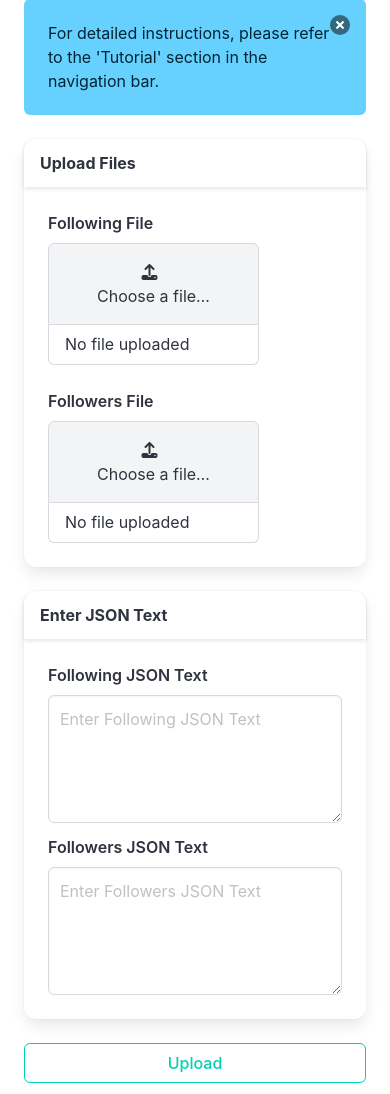
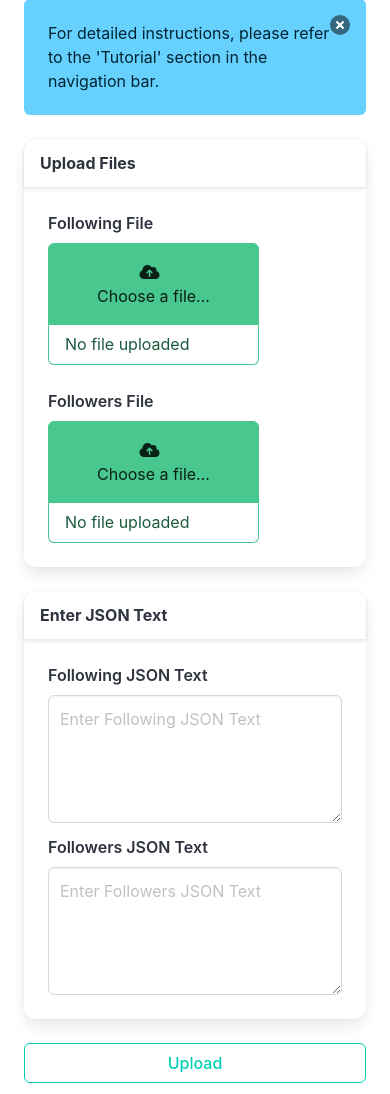
Before and after one commit to ridwaanhall/instagram-following-followers, a Django app: page / in a window 390 px wide. Shown: the part 233-1327 px from the top of the page. Run offline with Django 4.2, Linux system fonts and the light colour scheme.

Commit message:
feat: update upload page layout for improved responsiveness and user experience

```diff
--- a/analytics/templates/analytics/upload.html
+++ b/analytics/templates/analytics/upload.html
@@ -4,7 +4,7 @@
 
 {% block content %}
     <div class="columns is-centered">
-        <div class="column is-10-desktop is-12-tablet is-12-mobile">
+        <div class="column is-12-desktop is-12-tablet is-12-mobile">
             <div class="field">
                 <h1 class="title has-text-centered">Upload Following and Followers JSON Files or Enter JSON Text</h1>
             </div>
@@ -12,7 +12,7 @@
     </div>
 
     <div class="columns is-centered">
-        <div class="column is-10-desktop is-12-tablet is-12-mobile">
+        <div class="column is-12-desktop is-12-tablet is-12-mobile">
             <div class="notification is-info">
                 <button class="delete"></button>
                 For detailed instructions, please refer to the 'Tutorial' section in the navigation bar.
@@ -22,7 +22,7 @@
 
     {% if messages %}
         <div class="columns is-centered">
-            <div class="column is-10-desktop is-12-tablet is-12-mobile">
+            <div class="column is-12-desktop is-12-tablet is-12-mobile">
                 {% for message in messages %}
                     <div class="notification is-danger">
                         <button class="delete"></button>
@@ -35,7 +35,7 @@
 
     {% if form.errors %}
         <div class="columns is-centered">
-            <div class="column is-10-desktop is-12-tablet is-12-mobile">
+            <div class="column is-12-desktop is-12-tablet is-12-mobile">
                 <div class="notification is-danger">
                     <button class="delete"></button>
                     <ul>
@@ -52,7 +52,7 @@
         {% csrf_token %}
 
         <div class="columns is-centered" id="file-upload-section">
-            <div class="column is-10-desktop is-12-tablet is-12-mobile">
+            <div class="column is-12-desktop is-12-tablet is-12-mobile">
                 <!-- File Upload Section: Top Card -->
                 <div class="card">
                     <div class="card-header">
@@ -64,12 +64,12 @@
                             <div class="column is-half-desktop is-full-tablet">
                                 <div class="field">
                                     <label class="label">Following File</label>
-                                    <div id="file-js-example-following" class="file has-name is-boxed">
+                                    <div id="file-js-example-following" class="file is-boxed is-success has-name">
                                         <label class="file-label">
                                             <input class="file-input" type="file" name="following_file">
                                             <span class="file-cta">
                                                 <span class="file-icon">
-                                                    <i class="fas fa-upload"></i>
+                                                    <i class="fas fa-cloud-upload-alt"></i>
                                                 </span>
                                                 <span class="file-label">
                                                     Choose a file…
@@ -87,12 +87,12 @@
                             <div class="column is-half-desktop is-full-tablet">
                                 <div class="field">
                                     <label class="label">Followers File</label>
-                                    <div id="file-js-example-followers" class="file has-name is-boxed">
+                                    <div id="file-js-example-followers" class="file is-boxed is-success has-name">
                                         <label class="file-label">
                                             <input class="file-input" type="file" name="followers_file">
                                             <span class="file-cta">
                                                 <span class="file-icon">
-                                                    <i class="fas fa-upload"></i>
+                                                    <i class="fas fa-cloud-upload-alt"></i>
                                                 </span>
                                                 <span class="file-label">
                                                     Choose a file…
@@ -113,7 +113,7 @@
         </div>
 
         <div class="columns is-centered" id="json-text-section">
-            <div class="column is-10-desktop is-12-tablet is-12-mobile">
+            <div class="column is-12-desktop is-12-tablet is-12-mobile">
                 <!-- JSON Text Input Section: Bottom Card -->
                 <div class="card">
                     <div class="card-header">
@@ -145,7 +145,7 @@
         </div>
 
         <div class="columns is-centered">
-            <div class="column is-10-desktop is-12-tablet is-12-mobile">
+            <div class="column is-12-desktop is-12-tablet is-12-mobile">
                 <div class="field">
                     <div class="control">
                         <button type="submit" class="button is-primary is-outlined is-fullwidth">Upload</button>
```
